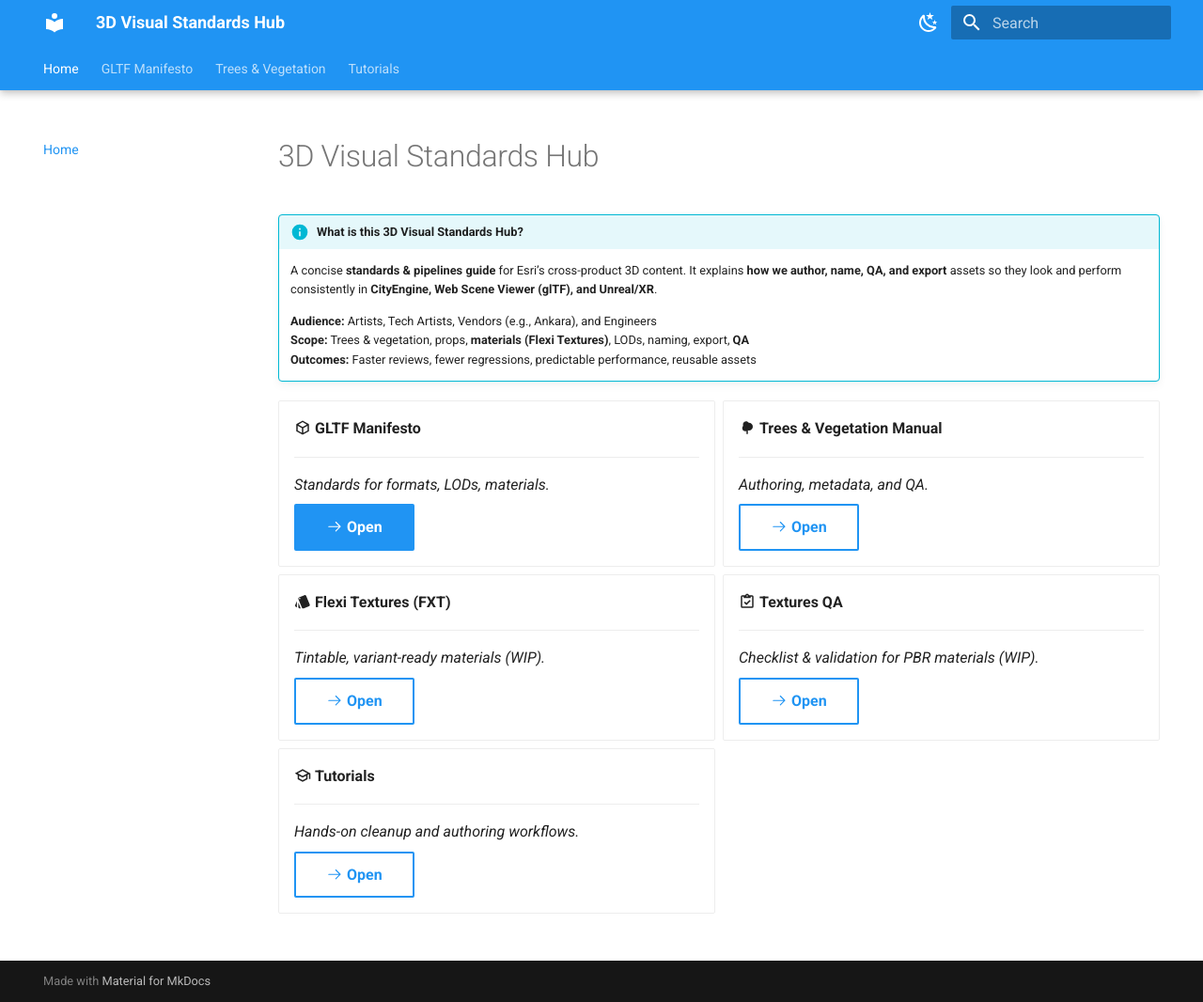
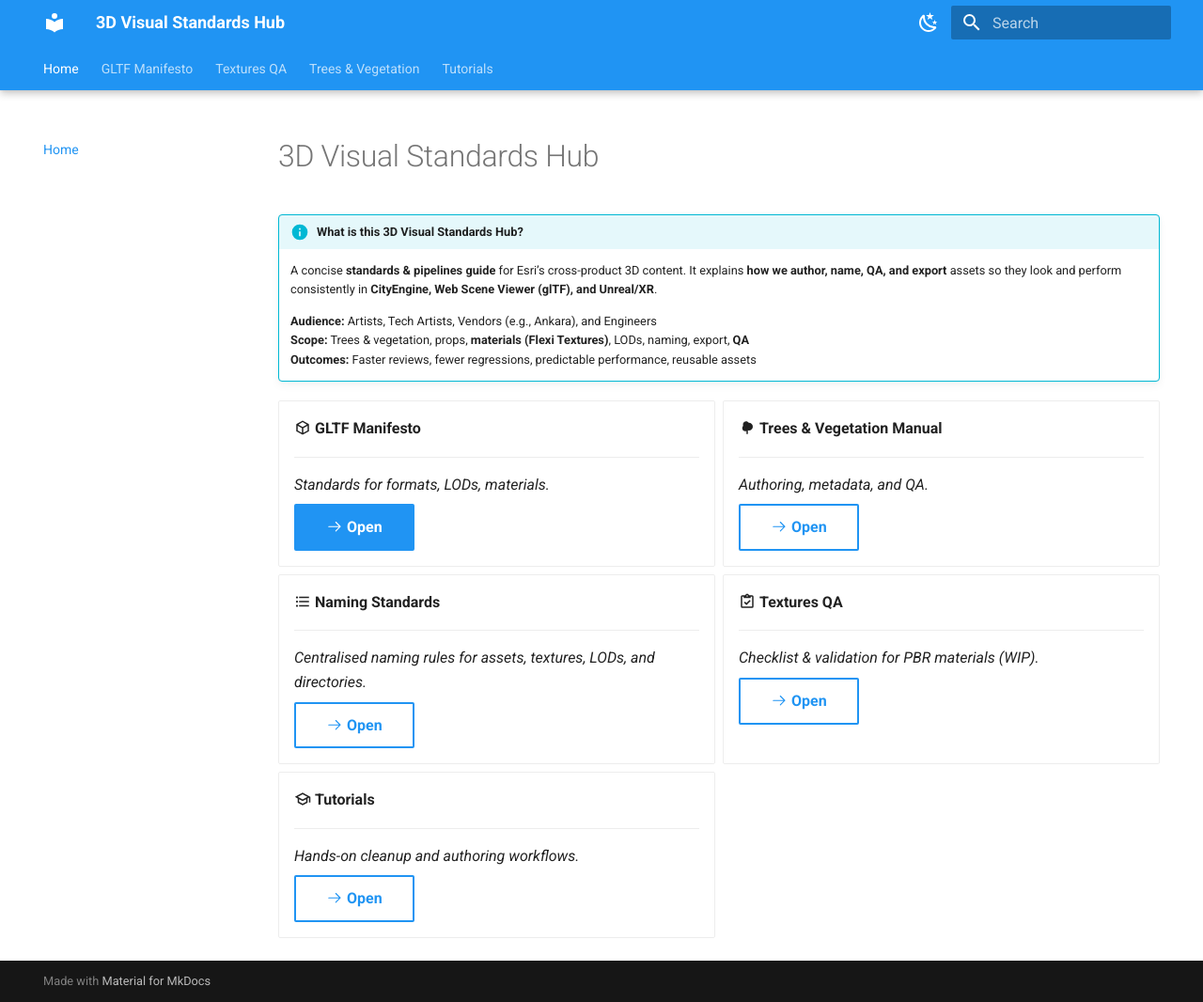
Before and after one commit to Shawhir/KnowledgeHub, an MkDocs documentation site: the page built from docs/index.md, in a window 1280 px wide and 1066 px high. Shown: the whole window at 94% size. Built offline with MkDocs 1.6.1 and Material for MkDocs 9.7.7, drawn with Linux system fonts in a browser that asks for light colours.

Commit message:
textures qa

```diff
--- a/docs/index.md
+++ b/docs/index.md
@@ -29,14 +29,14 @@
 
     [:octicons-arrow-right-24: Open](vegetation/introduction.md){ .md-button }
 
--   :material-palette-swatch:{ .hub-icon }
-    **Flexi Textures (FXT)**
+-   :material-format-list-bulleted:{ .hub-icon }
+    **Naming Standards**
 
     ---
 
-    _Tintable, variant-ready materials (WIP)._
+    _Centralised naming rules for assets, textures, LODs, and directories._
 
-    [:octicons-arrow-right-24: Open](materials/flexi_textures.md){ .md-button }
+    [:octicons-arrow-right-24: Open](naming_standards/introduction.md){ .md-button }
 
 -   :material-clipboard-check-outline:{ .hub-icon }
     **Textures QA**
@@ -45,7 +45,7 @@
 
     _Checklist & validation for PBR materials (WIP)._
 
-    [:octicons-arrow-right-24: Open](materials/qa_materials.md){ .md-button }
+    [:octicons-arrow-right-24: Open](textures_qa/introduction.md){ .md-button }
 
 -   :material-school-outline:{ .hub-icon }
     **Tutorials**
--- a/mkdocs.yml
+++ b/mkdocs.yml
@@ -61,6 +61,13 @@ nav:
       - Repository Structure: gltf/repository_structure_example.md
       - Bits and Pieces: gltf/bits_and_pieces.md
 
+  - Textures QA:
+      - Overview: textures_qa/introduction.md
+      - Directory Structure: textures_qa/directory_structure.md
+      - File Requirements: textures_qa/file_requirements.md
+      - Naming Conventions: textures_qa/naming_conventions.md
+      - Texture Sizing: textures_qa/texture_sizing.md
+
   - Trees & Vegetation:
       - Overview: vegetation/introduction.md
       - Asset structure: vegetation/asset_structure.md
@@ -72,6 +79,8 @@ nav:
       - Animation (Beta): vegetation/animation.md
       - Texture Files: vegetation/texture_files.md
 
+
+
   - Tutorials:
       - Overview: tutorials/index.md
       - Blender Scene Cleanup (Pompeii Example): tutorials/blender_scene_cleanup.md
```
